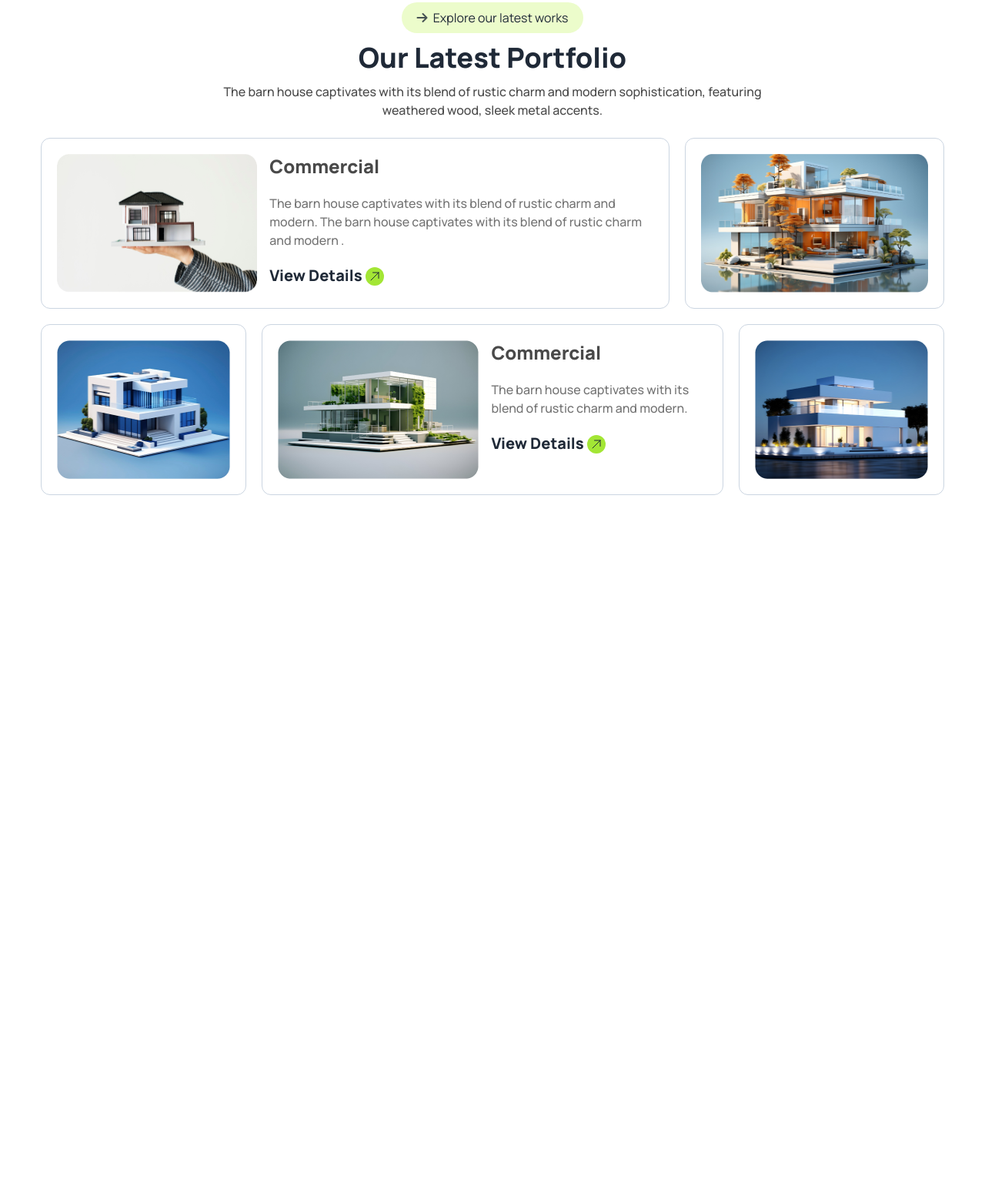
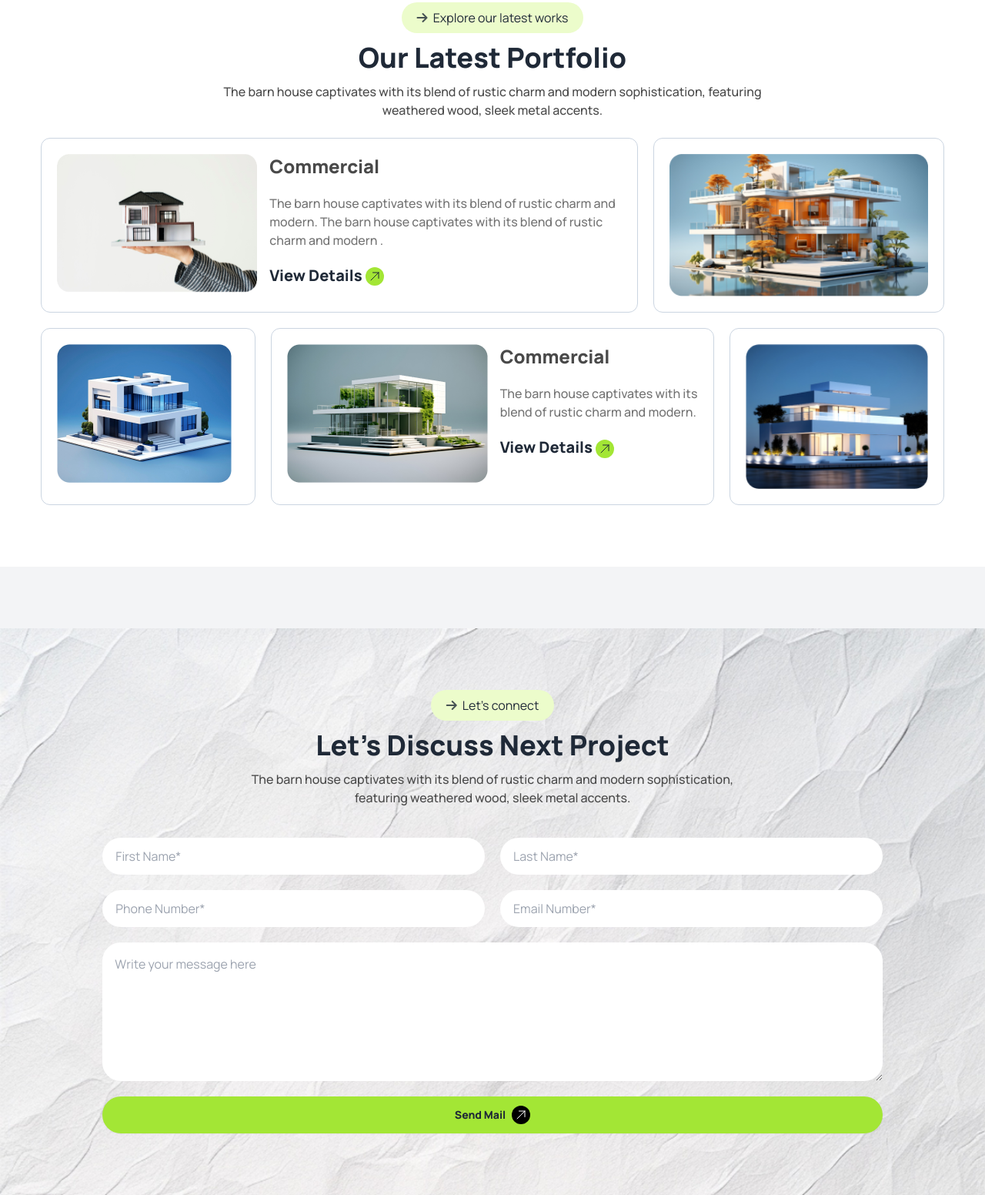
Before and after one commit to Jollypru/Assignment-3, a plain HTML site: page index.html in a window 1280 px wide. Shown: the part 2086-3638 px from the top of the page at 77% size. Before the commit the page ends 2809 px from the top, so only its background shows below. Drawn offline with nearby package versions, Linux system fonts and the light colour scheme.

Commit message:
added let's connect section

```diff
--- a/index.html
+++ b/index.html
@@ -29,6 +29,11 @@
   <style>
     .manrope-font {
       font-family: "Manrope", sans-serif;
+    }
+    .form-bg{
+      background-image: url(assets/bg.jpg);
+      background-repeat: no-repeat;
+      background-size: cover;
     }
   </style>
 </head>
@@ -165,18 +170,20 @@
     </section>
 
     <!-- latest works section -->
-     <section class="bg-white">
+    <section class="bg-white mb-20">
       <div class="w-11/12 mx-auto py-20">
+        <!-- text content -->
         <div class="flex flex-col justify-center items-center space-y-3 md:w-2/3 mx-auto text-center">
           <a href=""><button class="bg-lime-100 px-5 py-2 rounded-3xl"><i class="fa-solid fa-arrow-right inline opacity-80 mr-1"></i> Explore our latest works</button></a>
           <h3 class="font-extrabold text-4xl">Our Latest Portfolio</h3>
           <p class="font-medium text-[#494949]">The barn house captivates with its blend of rustic charm and modern sophistication, featuring weathered wood, sleek metal accents.</p>
         </div>
-
-        <div class="mt-6">
-          <div class="flex flex-col lg:flex-row gap-5">
-            <div class="flex flex-col md:flex-row gap-4 border border-slate-300 rounded-xl p-5">
-              <img class="h-[180px]" src="assets/img1.png" alt="">
+        <!-- grid image -->
+        <div class="grid grid-cols-1 lg:grid-cols-12 gap-5 mt-6">
+          <!-- grid-1 -->
+          <div class="lg:col-span-8 border border-slate-300 rounded-xl p-5">
+           <div class="flex flex-col md:flex-row gap-4">
+            <img src="assets/img1.png" alt="">
             <div>
               <h5 class="font-extrabold text-2xl text-[#494949]">Commercial</h5>
               <p class="font-medium text-[#737373] my-5">The barn house captivates with its blend of rustic charm and modern. The barn house captivates with its blend of rustic charm and modern .</p>
@@ -188,21 +195,22 @@
               </a>
             </div>
            </div>
-            <div class=" border border-slate-300 rounded-xl p-5">
-              <img class="w-[500px] h-[180px]" src="assets/img2.png" alt="">
           </div>
+          <!-- grid-2 -->
+          <div class="lg:col-span-4 border border-slate-300 rounded-xl p-5">
+            <img class="w-full" src="assets/img2.png" alt="">
+          </div>
+          <!-- grid-3 -->
+          <div class=" border border-slate-300 rounded-xl p-5 lg:hidden">
+            <img class="w-full" src="assets/img5.png" alt="">
+          </div>
+          <div class="lg:col-span-3 border border-slate-300 rounded-xl p-5 hidden lg:inline">
+            <img src="assets/img3.png" alt="">
           </div>
 
-          <div class="flex flex-col lg:flex-row gap-5 mt-5">
-            <div class=" border border-slate-300 rounded-xl p-5 lg:hidden">
-              <img class="w-[320px] h-[180px]" src="assets/img5.png" alt="">
-            </div>
-            <div class=" border border-slate-300 rounded-xl p-5 hidden lg:inline">
-              <img class="w-[320px] h-[180px]" src="assets/img3.png" alt="">
-            </div>
-
-            <div class=" flex flex-col md:flex-row gap-4 border border-slate-300 rounded-xl p-5">
-              <img class="h-[180px]" src="assets/img4.png" alt="">
+          <div class="lg:col-span-6 border border-slate-300 rounded-xl p-5">
+           <div class="flex flex-col md:flex-row gap-4">
+            <img src="assets/img4.png" alt="">
             <div>
               <h5 class="font-extrabold text-2xl text-[#494949]">Commercial</h5>
               <p class="font-medium text-[#737373] my-5">The barn house captivates with its blend of rustic charm and modern.</p>
@@ -214,18 +222,40 @@
               </a>
             </div>
            </div>
+          </div>
           <div class=" border border-slate-300 rounded-xl p-5 lg:hidden">
-              <img class="w-full h-[180px]" src="assets/img3.png" alt="">
+            <img class="w-full" src="assets/img3.png" alt="">
           </div>
-            <div class=" border border-slate-300 rounded-xl p-5">
-              <img class="w-[320px] h-[180px]" src="assets/img5.png" alt="">
-            </div>
+          <div class="lg:col-span-3 border border-slate-300 rounded-xl p-5">
+            <img class="w-full" src="assets/img5.png" alt="">
           </div>
         </div>
       </div>
     </section>
+
+    <!-- let's connect section -->
+     <section class="mb-20 form-bg">
+        <div class="w-11/12 mx-auto py-20 lg:px-20">
+          <div class="flex flex-col justify-center items-center space-y-3 md:w-2/3 mx-auto text-center mb-10">
+            <a href=""><button class="bg-lime-100 px-5 py-2 rounded-3xl"><i class="fa-solid fa-arrow-right inline opacity-80 mr-1"></i> Let's connect</button></a>
+            <h3 class="font-extrabold text-4xl">Let’s Discuss Next Project</h3>
+            <p class="font-medium text-[#494949]">The barn house captivates with its blend of rustic charm and modern sophistication, featuring weathered wood, sleek metal accents.</p>
+          </div>
+          <form class="grid grid-cols-1 md:grid-cols-2 gap-5">
+            <input type="text" placeholder="First Name*" required class="input w-full rounded-3xl" />
+            <input type="text" placeholder="Last Name*" required class="input w-full rounded-3xl" />
+            <input type="number" placeholder="Phone Number*" required class="input w-full rounded-3xl" />
+            <input type="email" placeholder="Email Number*" required class="input w-full rounded-3xl" />
+            <textarea placeholder="Write your message here" class="md:col-span-2 row-span-10 rounded-3xl pl-4 pt-4"></textarea>
+          </form>
+          <a class="btn border-none rounded-3xl bg-lime-400 font-extrabold w-full mt-5">Send Mail <svg xmlns="http://www.w3.org/2000/svg"
+            fill="none" viewBox="0 0 24 24" stroke-width="1.5" stroke="currentColor"
+            class="size-6 bg-black text-white rounded-full p-1">
+            <path stroke-linecap="round" stroke-linejoin="round" d="m4.5 19.5 15-15m0 0H8.25m11.25 0v11.25" />
+          </svg></a>
+        </div>
+     </section>
   </main>
-
 
   <footer>
 
```
Also changed, not shown: tailwind.config.js (+7 -1 lines). Lines whose indentation alone changed are shown as unchanged.
